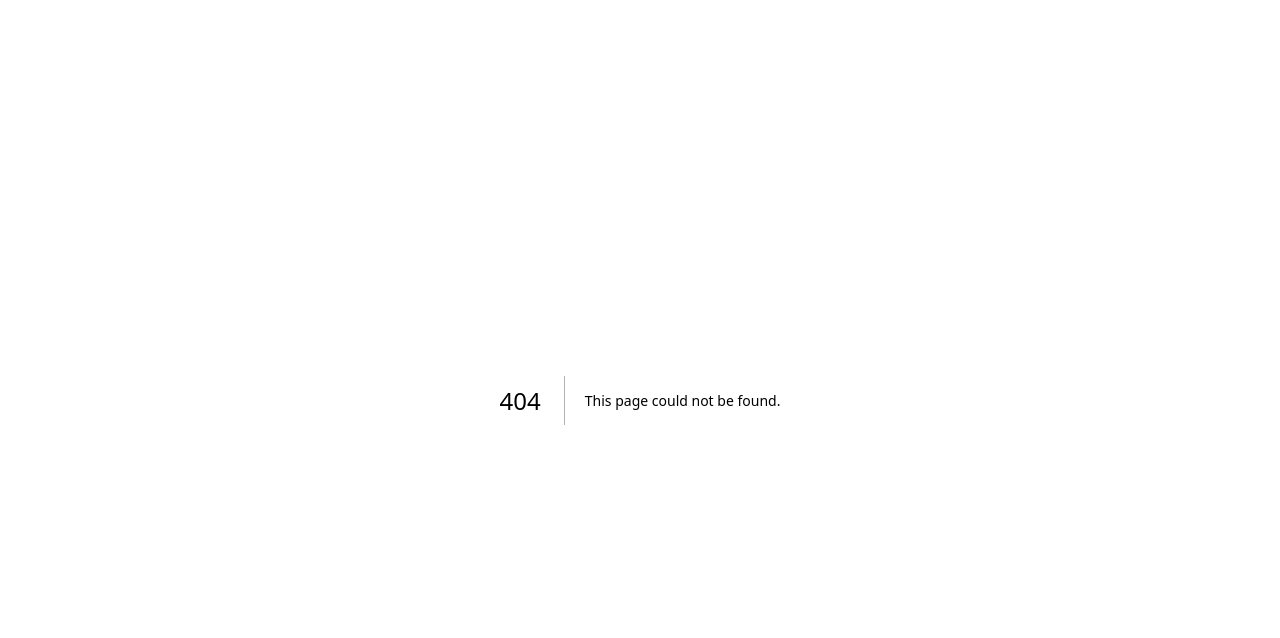
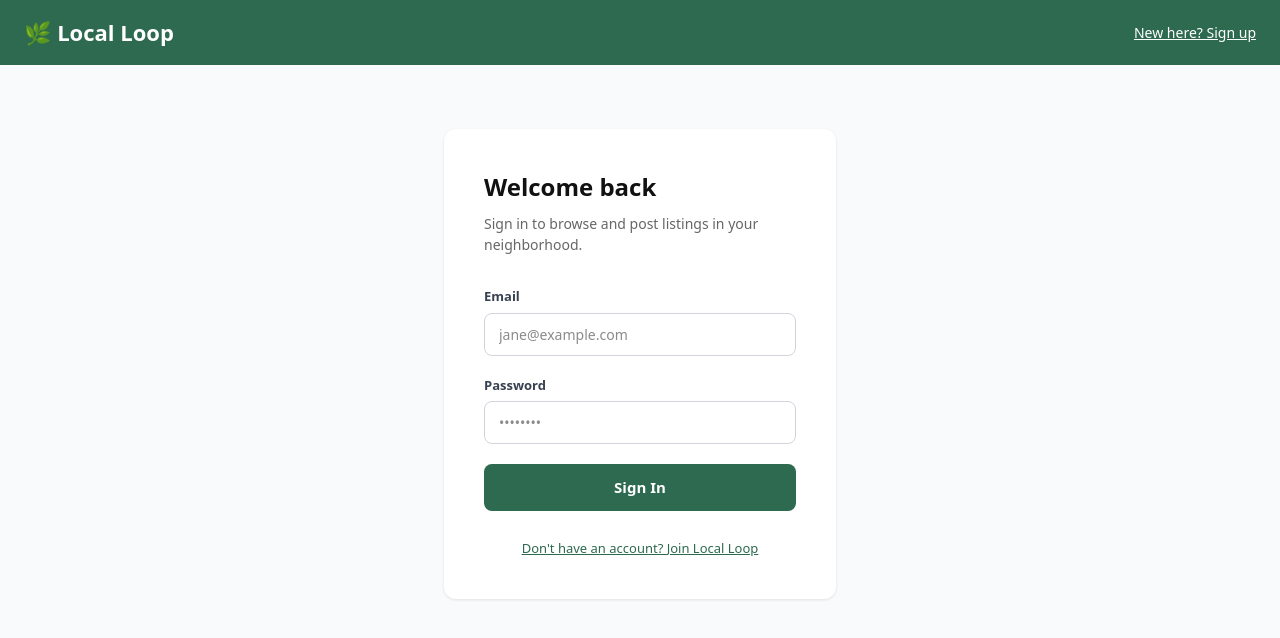
Before and after one commit to brian-mccarthy20/localloop, a Next.js app: page /auth/login in a window 1280 px wide. Before the commit this address had no page. Shown: the top 638 px of the page. Built offline with nearby package versions, Linux system fonts and the light colour scheme; no server answers.

Commit message:
Add login page

```diff
--- /dev/null
+++ b/app/auth/login/page.tsx
@@ -0,0 +1,102 @@
+'use client'
+
+import { useState } from 'react'
+import { useRouter } from 'next/navigation'
+import { supabase } from '@/lib/supabase'
+
+export default function LoginPage() {
+  const router = useRouter()
+  const [loading, setLoading] = useState(false)
+  const [error, setError] = useState('')
+  const [form, setForm] = useState({ email: '', password: '' })
+
+  const handleChange = (e: React.ChangeEvent<HTMLInputElement>) => {
+    setForm({ ...form, [e.target.name]: e.target.value })
+  }
+
+  const handleSubmit = async (e: React.FormEvent) => {
+    e.preventDefault()
+    setLoading(true)
+    setError('')
+    try {
+      const { error: authError } = await supabase.auth.signInWithPassword({
+        email: form.email,
+        password: form.password,
+      })
+      if (authError) throw authError
+      router.push('/')
+    } catch (err: unknown) {
+      setError(err instanceof Error ? err.message : 'Invalid email or password.')
+    } finally {
+      setLoading(false)
+    }
+  }
+
+  return (
+    <div style={{ minHeight: '100vh', backgroundColor: '#f9fafb', fontFamily: 'system-ui, -apple-system, sans-serif' }}>
+      <header style={{ backgroundColor: '#2d6a4f', padding: '16px 24px', display: 'flex', alignItems: 'center', justifyContent: 'space-between' }}>
+        <a href="/" style={{ textDecoration: 'none' }}>
+          <h1 style={{ color: 'white', fontSize: '22px', fontWeight: 700, margin: 0 }}>🌿 Local Loop</h1>
+        </a>
+        <a href="/auth/signup" style={{ color: 'white', fontSize: '14px', textDecoration: 'underline' }}>
+          New here? Sign up
+        </a>
+      </header>
+
+      <main style={{ maxWidth: '440px', margin: '64px auto', padding: '0 24px' }}>
+        <div style={{ backgroundColor: 'white', borderRadius: '12px', padding: '40px', boxShadow: '0 1px 3px rgba(0,0,0,0.1)' }}>
+          <h2 style={{ fontSize: '24px', fontWeight: 700, color: '#111', marginBottom: '8px' }}>Welcome back</h2>
+          <p style={{ color: '#666', fontSize: '14px', marginBottom: '32px' }}>
+            Sign in to browse and post listings in your neighborhood.
+          </p>
+
+          {error && (
+            <div style={{ backgroundColor: '#fee2e2', color: '#b91c1c', padding: '12px 16px', borderRadius: '8px', marginBottom: '24px', fontSize: '14px' }}>
+              {error}
+            </div>
+          )}
+
+          <form onSubmit={handleSubmit}>
+            <div style={{ display: 'flex', flexDirection: 'column', gap: '20px' }}>
+              <div>
+                <label style={{ display: 'block', fontSize: '13px', fontWeight: 600, color: '#374151', marginBottom: '6px' }}>Email</label>
+                <input
+                  type="email" name="email" value={form.email} onChange={handleChange} required
+                  placeholder="jane@example.com"
+                  style={{ width: '100%', padding: '10px 14px', border: '1px solid #d1d5db', borderRadius: '8px', fontSize: '14px', boxSizing: 'border-box' }}
+                />
+              </div>
+
+              <div>
+                <label style={{ display: 'block', fontSize: '13px', fontWeight: 600, color: '#374151', marginBottom: '6px' }}>Password</label>
+                <input
+                  type="password" name="password" value={form.password} onChange={handleChange} required
+                  placeholder="••••••••"
+                  style={{ width: '100%', padding: '10px 14px', border: '1px solid #d1d5db', borderRadius: '8px', fontSize: '14px', boxSizing: 'border-box' }}
+                />
+              </div>
+
+              <button
+                type="submit" disabled={loading}
+                style={{
+                  width: '100%', padding: '12px',
+                  backgroundColor: loading ? '#6b9e87' : '#2d6a4f',
+                  color: 'white', border: 'none', borderRadius: '8px', fontSize: '15px', fontWeight: 600,
+                  cursor: loading ? 'not-allowed' : 'pointer',
+                }}
+              >
+                {loading ? 'Signing in...' : 'Sign In'}
+              </button>
+            </div>
+          </form>
+
+          <div style={{ marginTop: '24px', textAlign: 'center' }}>
+            <a href="/auth/signup" style={{ fontSize: '13px', color: '#2d6a4f', textDecoration: 'underline' }}>
+              Don&apos;t have an account? Join Local Loop
+            </a>
+          </div>
+        </div>
+      </main>
+    </div>
+  )
+}
```
